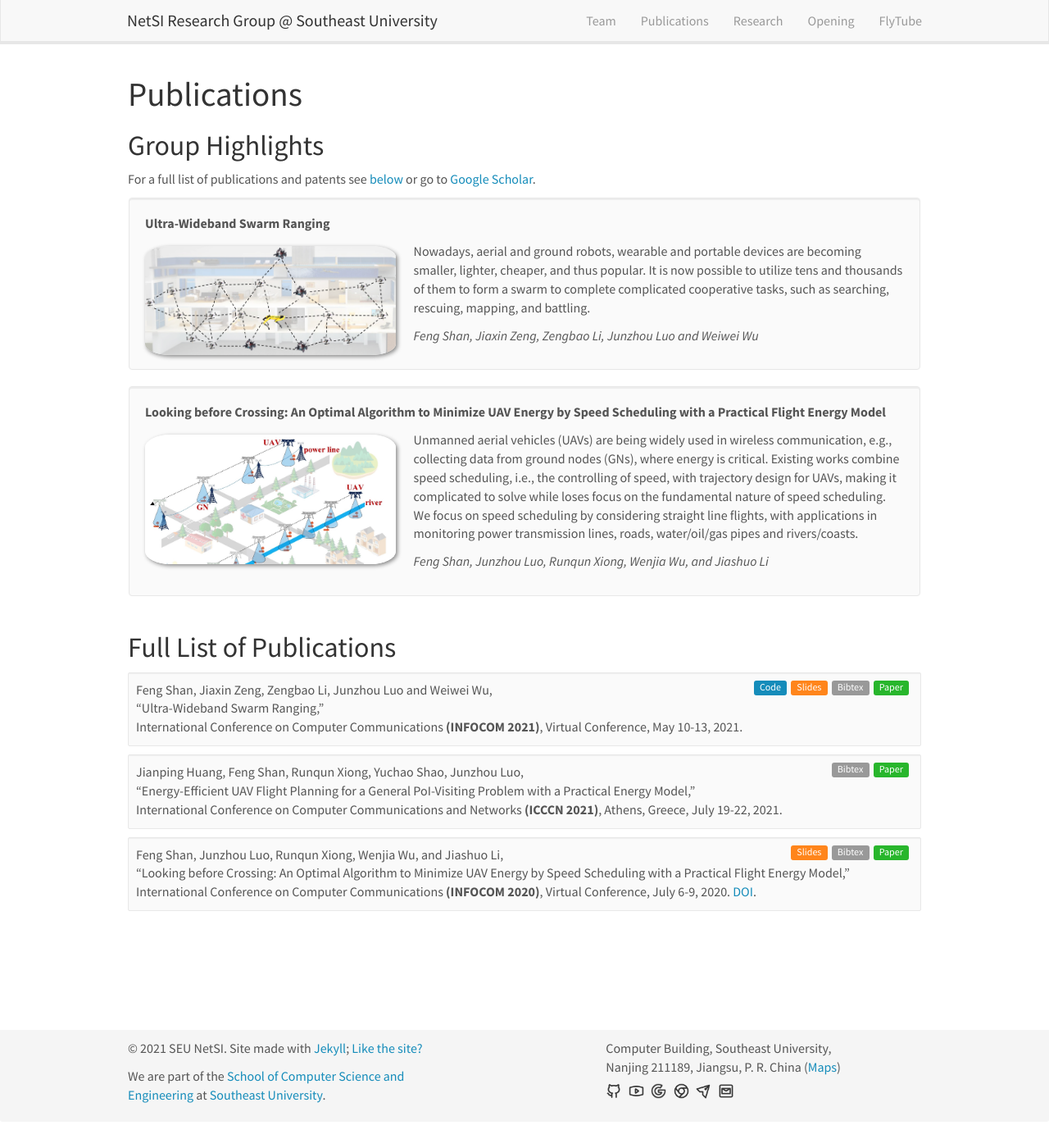
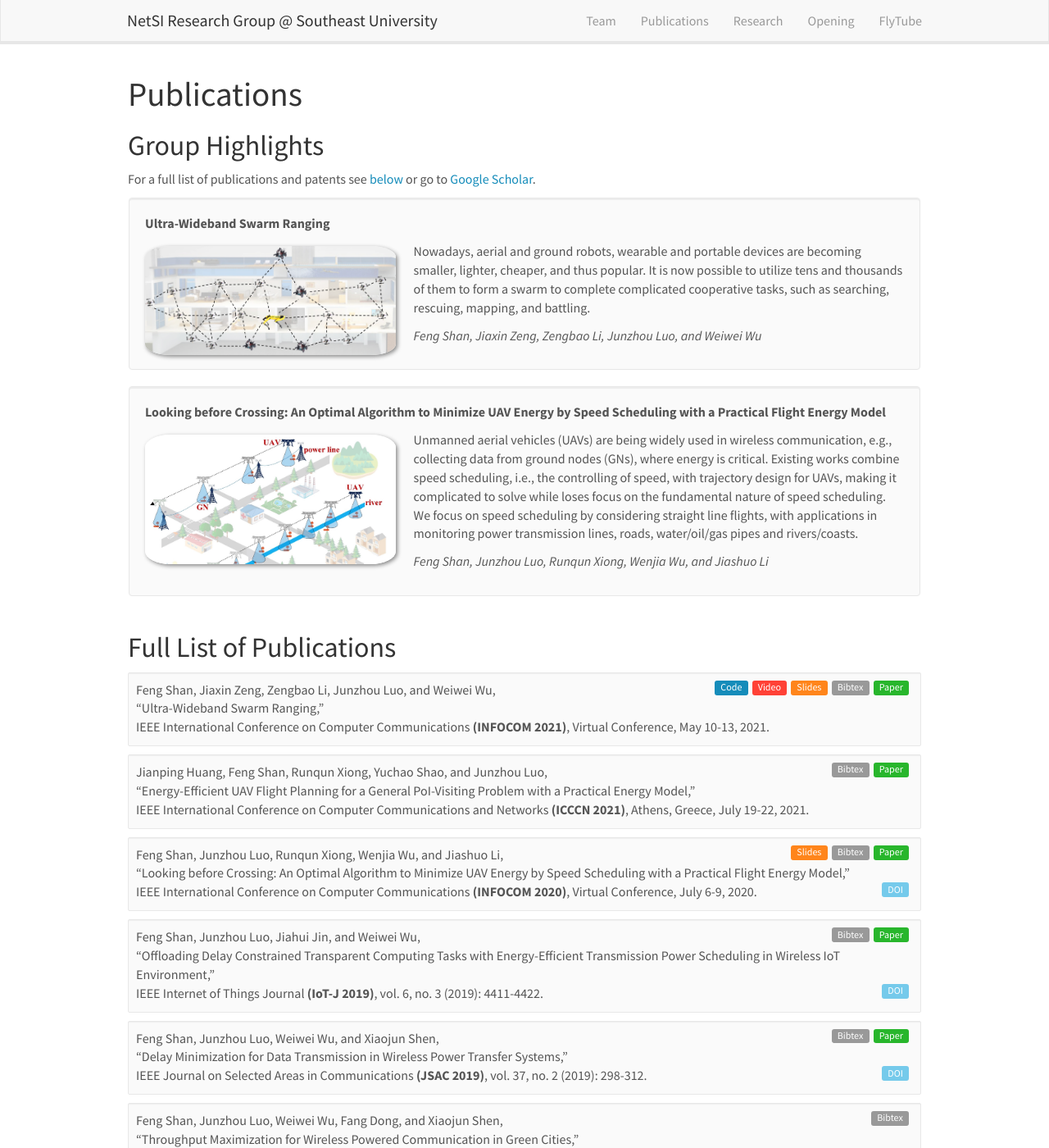
Before and after one commit to SEU-NetSI/seu-netsi.github.io, a Jekyll site: the page built from _pages/publications.md, in a window 1280 px wide and 1400 px high. Shown: the whole window at 82% size. Built offline with Jekyll 4.4.1, drawn with Linux system fonts in a browser that asks for light colours; nearby versions of some CDN libraries; some of the changed text lies outside the part shown.

Commit message:
#feat: add doi tag in publication page

```diff
--- a/_data/alumni_bsc.yml
+++ b/_data/alumni_bsc.yml
@@ -1 +1,3 @@
 - name: Wenyu Wang, Winter 2020
+- name: Shenghao Jia, Winter 2020
+- name: Dongyuan Wei, Winter 2020
--- a/_data/alumni_visitors.yml
+++ b/_data/alumni_visitors.yml
@@ -1 +1 @@
-- name: Place Holder, Spring 2021
+- name:
--- a/_data/publist.yml
+++ b/_data/publist.yml
@@ -1,36 +1,38 @@
 - title: "Ultra-Wideband Swarm Ranging"
   image: uwbrange.png
   description: Nowadays, aerial and ground robots, wearable and portable devices are becoming smaller, lighter, cheaper, and thus popular. It is now possible to utilize tens and thousands of them to form a swarm to complete complicated cooperative tasks, such as searching, rescuing, mapping, and battling.
-  authors: Feng Shan, Jiaxin Zeng, Zengbao Li, Junzhou Luo and Weiwei Wu
+  authors: Feng Shan, Jiaxin Zeng, Zengbao Li, Junzhou Luo, and Weiwei Wu
   year: 2021
   source:
-    full: International Conference on Computer Communications
+    full: IEEE International Conference on Computer Communications
     abbr: INFOCOM
     detail: Virtual Conference, May 10-13, 2021
   link:
     paper: https://twinhorse.net/papers/SZLLW-INFOCOM21p.pdf
     code: https://github.com/SEU-NetSI/crazyflie-firmware
     slide: https://twinhorse.net/papers/SZLLW-INFOCOM21_slides.pdf
+    video: https://www.youtube.com/watch?v=hJ8yo2ReBdA&t=1s
     bibtex: https://scholar.googleusercontent.com/scholar.bib?q=info:WyCxrWompnEJ:scholar.google.com/&output=citation&scisdr=CgWAP6jTEPjK2zwC-cc:AAGBfm0AAAAAYMcH4cfRfD6WwIpc3jTPLy8to_ef89Al&scisig=AAGBfm0AAAAAYMcH4QwZHJS6m1Ut35wKwhsejYjv_Vd8&scisf=4&ct=citation&cd=-1&hl=en
+    doi: placeholder
   highlight: 1
-  news2:
 
 - title: "Energy-Efficient UAV Flight Planning for a General PoI-Visiting Problem with a Practical Energy Model"
   image:
   description:
-  authors: Jianping Huang, Feng Shan, Runqun Xiong, Yuchao Shao, Junzhou Luo
+  authors: Jianping Huang, Feng Shan, Runqun Xiong, Yuchao Shao, and Junzhou Luo
   year: 2021
   source:
-    full: International Conference on Computer Communications and Networks
+    full: IEEE International Conference on Computer Communications and Networks
     abbr: ICCCN
     detail: Athens, Greece, July 19-22, 2021
   link:
     paper: https://twinhorse.net/papers/HSXSL-ICCCN21p.pdf
     code: placeholder
     slide: placeholder
+    video: placeholder
     bibtex: https://scholar.googleusercontent.com/scholar.bib?q=info:0Ycv4jYEta0J:scholar.google.com/&output=citation&scisdr=CgWAP6jTEPjK2zwC3Ew:AAGBfm0AAAAAYMcHxEyXlhDigak0bHCPqKO3u0fjuTce&scisig=AAGBfm0AAAAAYMcHxGKH1lciMx3jRsT0d_yolUvQRxN2&scisf=4&ct=citation&cd=-1&hl=en
+    doi: placeholder
   highlight: 0
-  news2:
 
 - title: "Looking before Crossing: An Optimal Algorithm to Minimize UAV Energy by Speed Scheduling with a Practical Flight Energy Model"
   image: lookingb4xing.png
@@ -38,13 +40,68 @@
   authors: Feng Shan, Junzhou Luo, Runqun Xiong, Wenjia Wu, and Jiashuo Li
   year: 2020
   source:
-    full: International Conference on Computer Communications
+    full: IEEE International Conference on Computer Communications
     abbr: INFOCOM
-    detail: Virtual Conference, July 6-9, 2020. <a href='https://ieeexplore.ieee.org/document/9155376' target='_blank'>DOI</a>
+    detail: Virtual Conference, July 6-9, 2020
   link:
     paper: https://twinhorse.net/papers/SLXWL-INFOCOM20p.pdf
     code: placeholder
     slide: https://twinhorse.net/papers/SLXWL-INFOCOM20_slides.pdf
+    video: placeholder
     bibtex: https://scholar.googleusercontent.com/scholar.bib?q=info:6yDVn09xGLQJ:scholar.google.com/&output=citation&scisdr=CgWAP6jTEPjK2zwCsYQ:AAGBfm0AAAAAYMcHqYSwdGuilMqRixz7wti1cR0vx-P5&scisig=AAGBfm0AAAAAYMcHqX3D3A5Y3aK_pAFag0Me8bweUJV9&scisf=4&ct=citation&cd=-1&hl=en
+    doi: https://ieeexplore.ieee.org/document/9155376
   highlight: 1
-  news:
+
+- title: "Offloading Delay Constrained Transparent Computing Tasks with Energy-Efficient Transmission Power Scheduling in Wireless IoT Environment"
+  image:
+  description:
+  authors: Feng Shan, Junzhou Luo, Jiahui Jin, and Weiwei Wu
+  year: 2019
+  source:
+    full: IEEE Internet of Things Journal
+    abbr: IoT-J
+    detail: "vol. 6, no. 3 (2019): 4411-4422"
+  link:
+    paper: https://twinhorse.net/papers/SLJW-IOTJ19.pdf
+    code: placeholder
+    slide: placeholder
+    video: placeholder
+    bibtex: https://scholar.googleusercontent.com/scholar.bib?q=info:v5FmyQClMgoJ:scholar.google.com/&output=citation&scisdr=CgWAP6jTEPjK2zxUjJc:AAGBfm0AAAAAYMdRlJeLLRgs6DCDwzCj_63CmwJNCUvA&scisig=AAGBfm0AAAAAYMdRlLF9uMZt-rJfB9w-lkWDrkA4lQP9&scisf=4&ct=citation&cd=-1&hl=en
+    doi: https://ieeexplore.ieee.org/document/8552363
+  highlight: 0
+
+- title: "Delay Minimization for Data Transmission in Wireless Power Transfer Systems"
+  image:
+  description:
+  authors: Feng Shan, Junzhou Luo, Weiwei Wu, and Xiaojun Shen
+  year: 2019
+  source:
+    full: IEEE Journal on Selected Areas in Communications
+    abbr: JSAC
+    detail: "vol. 37, no. 2 (2019): 298-312"
+  link:
+    paper: https://twinhorse.net/papers/SLWS-JSAC18.pdf
+    code: placeholder
+    slide: placeholder
+    video: placeholder
+    bibtex: https://scholar.googleusercontent.com/scholar.bib?q=info:zjxYDap3ES4J:scholar.google.com/&output=citation&scisdr=CgWAP6jTEPjK2zxXnPE:AAGBfm0AAAAAYMdShPEW7cboge5dLeLpLcemW3YO-hKk&scisig=AAGBfm0AAAAAYMdShHH-7b7Y15C_jL-xL4F6vHX0V5XY&scisf=4&ct=citation&cd=-1&hl=en
+    doi: https://ieeexplore.ieee.org/document/8481689
+  highlight: 0
+
+- title: "Throughput Maximization for Wireless Powered Communication in Green Cities"
+  image:
+  description:
+  authors: Feng Shan, Junzhou Luo, Weiwei Wu, Fang Dong, and Xiaojun Shen
+  year: 2018
+  source:
+    full: IEEE Transactions on Industrial Informatics
+    abbr: TII
+    detail: "vol. 14, no 6 (2018): 2560-2569"
+  link:
+    paper: placeholder
+    code: placeholder
+    slide: placeholder
+    video: placeholder
+    bibtex: https://scholar.googleusercontent.com/scholar.bib?q=info:qENq719T-CEJ:scholar.google.com/&output=citation&scisdr=CgWAP6jTEPjK2zxQukM:AAGBfm0AAAAAYMdVokNX_tGYikI1kAABJvZ4LXUiPsrl&scisig=AAGBfm0AAAAAYMdVov8s50iqzuc1aXVlJpv8wjz20qHD&scisf=4&ct=citation&cd=-1&hl=en
+    doi: https://ieeexplore.ieee.org/document/8481689
+  highlight: 0
--- a/_data/students.yml
+++ b/_data/students.yml
@@ -112,15 +112,17 @@
   id: huohaodong
   photo: huohaodong.jpg
   info: M.Sc. Student, Started Sept. 2021
-  email:
-  link: https://github.com/inf1nityhhd
+  email: inf1nityhhd@163.com
+  link: https://blog.huohaodong.com/
   education:
     - "<b>2021.09 ~ Now:</b> M.Sc, Department of <a href='https://cyber.seu.edu.cn/' target='_blank'>School of Cyber Science and Engineering</a>, <a href='https://www.seu.edu.cn/' target='_blank'>Southeast University</a>, China"
   interest:
   correspondence:
     - "<b>Github:</b> <a href='https://github.com/inf1nityhhd' target='_blank'>https://github.com/inf1nityhhd</a>"
+    - "<b>Blog:</b> <a href='https://blog.huohaodong.com' target='_blank'>https://blog.huohaodong.com</a>"
 
 - name: "This could be you!"
+  chinese: placeholder
   photo: placeholder.jpg
   info: See <a href="https://seu-netsi.net/opening">openings</a> for more info
   email: shanfeng@seu.edu.cn
--- a/_pages/publications.md
+++ b/_pages/publications.md
@@ -27,9 +27,6 @@ For a full list of publications and patents see [below](#full-list-of-publicatio
   <img src="{{ site.url }}{{ site.baseurl }}/images/pubpic/{{ publi.image }}" class="img-responsive" width="33%" style="float: left" />
   <p>{{ publi.description }}</p>
   <p><em>{{ publi.authors }}</em></p>
-  <p><strong><a href="{{ publi.link.url }}">{{ publi.link.display }}</a></strong></p>
-  <p class="text-danger"><strong> {{ publi.news1 }}</strong></p>
-  <p> {{ publi.news2 }}</p>
  </div>
 </div>
 
@@ -52,9 +49,9 @@ For a full list of publications and patents see [below](#full-list-of-publicatio
 <div class="pub-full">
 {% for publi in site.data.publist %}
   <div class="well-sm">
-  {{ publi.authors }}, {% if publi.link.paper != "placeholder" %} <a href="{{ publi.link.paper}}" target="_blank"><span class="label label-success pull-right pub-label">Paper</span></a>{% endif %}{% if publi.link.bibtex != "placeholder" %} <a href="{{ publi.link.bibtex}}" target="_blank"><span class="label label-default pull-right pub-label">Bibtex</span></a>{% endif %}{% if publi.link.slide != "placeholder" %} <a href="{{ publi.link.slide}}" target="_blank"><span class="label label-warning pull-right pub-label">Slides</span></a>{% endif %}{% if publi.link.code != "placeholder" %} <a href="{{ publi.link.code}}" target="_blank"><span class="label label-primary pull-right pub-label">Code</span></a>{% endif %}<br />
+  {{ publi.authors }}, {% if publi.link.paper != "placeholder" %} <a href="{{ publi.link.paper}}" target="_blank"><span class="label label-success pull-right pub-label">Paper</span></a>{% endif %}{% if publi.link.bibtex != "placeholder" %} <a href="{{ publi.link.bibtex}}" target="_blank"><span class="label label-default pull-right pub-label">Bibtex</span></a>{% endif %}{% if publi.link.slide != "placeholder" %} <a href="{{ publi.link.slide}}" target="_blank"><span class="label label-warning pull-right pub-label">Slides</span></a>{% endif %}{% if publi.link.video != "placeholder" %} <a href="{{ publi.link.video}}" target="_blank"><span class="label label-danger pull-right pub-label">Video</span></a>{% endif %}{% if publi.link.code != "placeholder" %} <a href="{{ publi.link.code}}" target="_blank"><span class="label label-primary pull-right pub-label">Code</span></a>{% endif %}<br />
   "{{ publi.title }}," <br />
-  {{ publi.source.full }}&nbsp;<b>({{ publi.source.abbr }} {{publi.year}})</b>, {{ publi.source.detail }}.
+  {{ publi.source.full }}&nbsp;<b>({{ publi.source.abbr }} {{publi.year}})</b>, {{ publi.source.detail }}.{% if publi.link.doi != "placeholder" %} <a href="{{ publi.link.doi}}" target="_blank"><span class="label label-info pull-right pub-label">DOI</span></a>{% endif %}
 
   </div>
 {% endfor %}
```
Also changed, not shown: _pages/team.md (+2 -5 lines).
